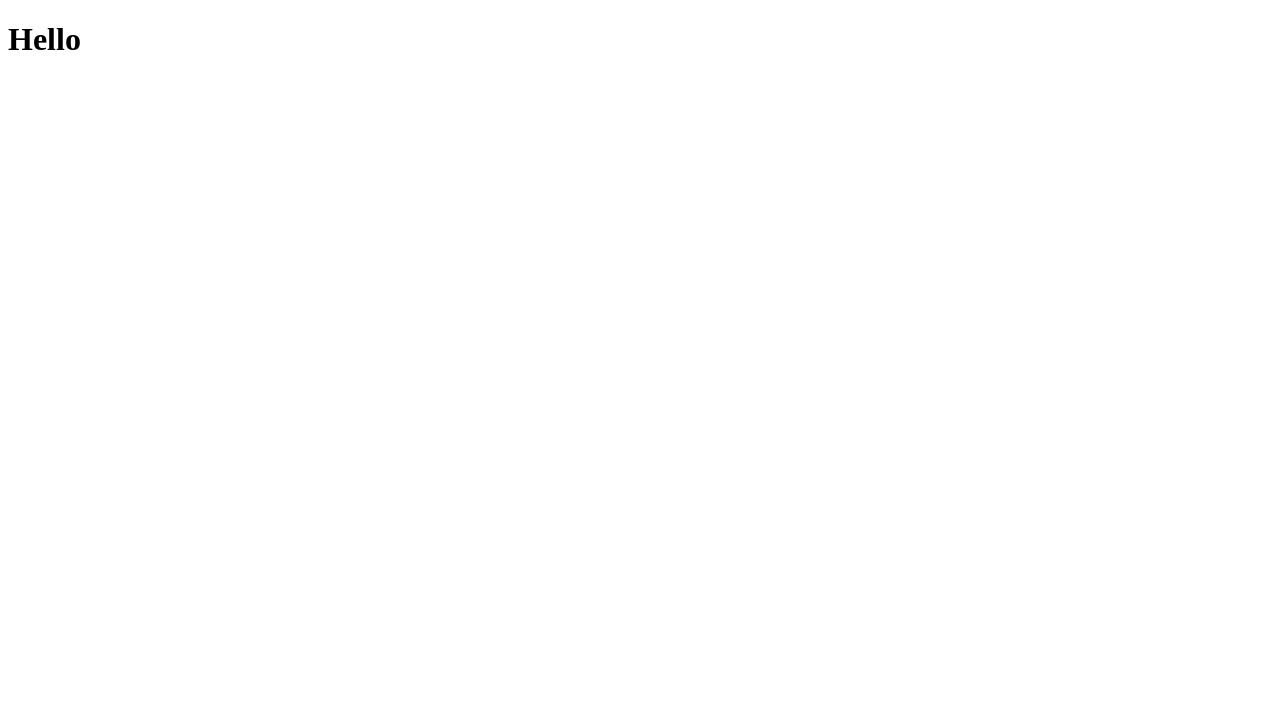
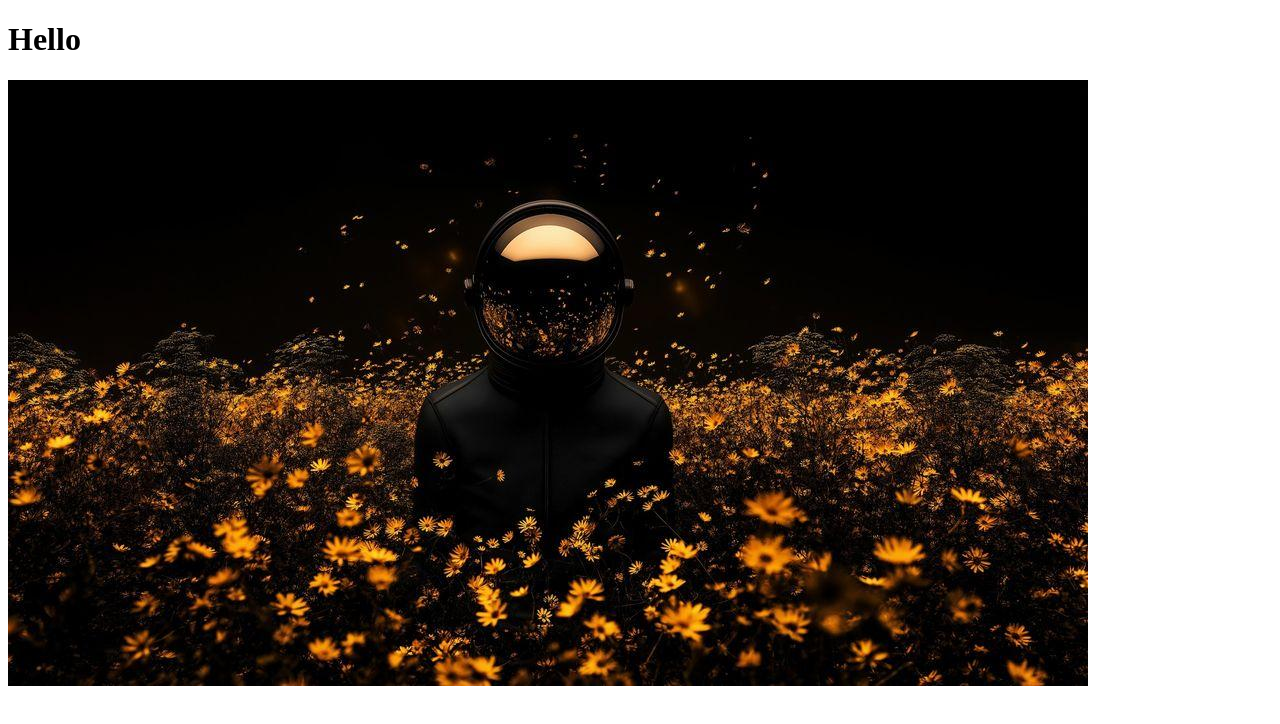
Before and after one commit to Vishvashah2305/Practice, a plain HTML site: page index.html in a window 1280 px wide. Drawn offline with Linux system fonts and the light colour scheme; files whose address does not match are found by name.

Commit message:
picture added

```diff
--- a/index.html
+++ b/index.html
@@ -7,5 +7,6 @@
 </head>
 <body>
     <h1> Hello</h1>
+    <img src="C:\Users\lenovo\OneDrive\Desktop\Practice\IMG_20241119_133201_782.jpg" alt="Image here"></img>
 </body>
 </html>
```
